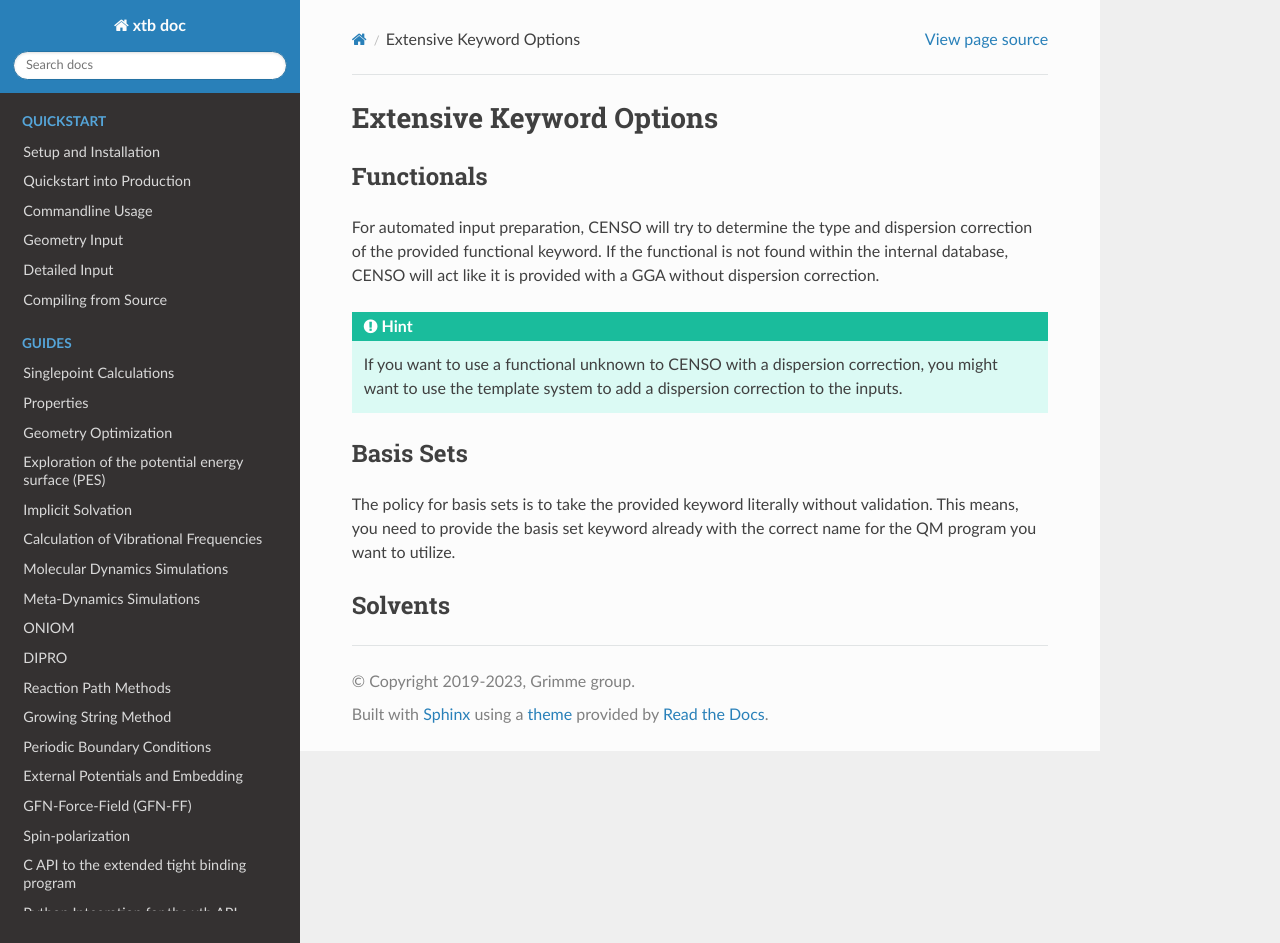
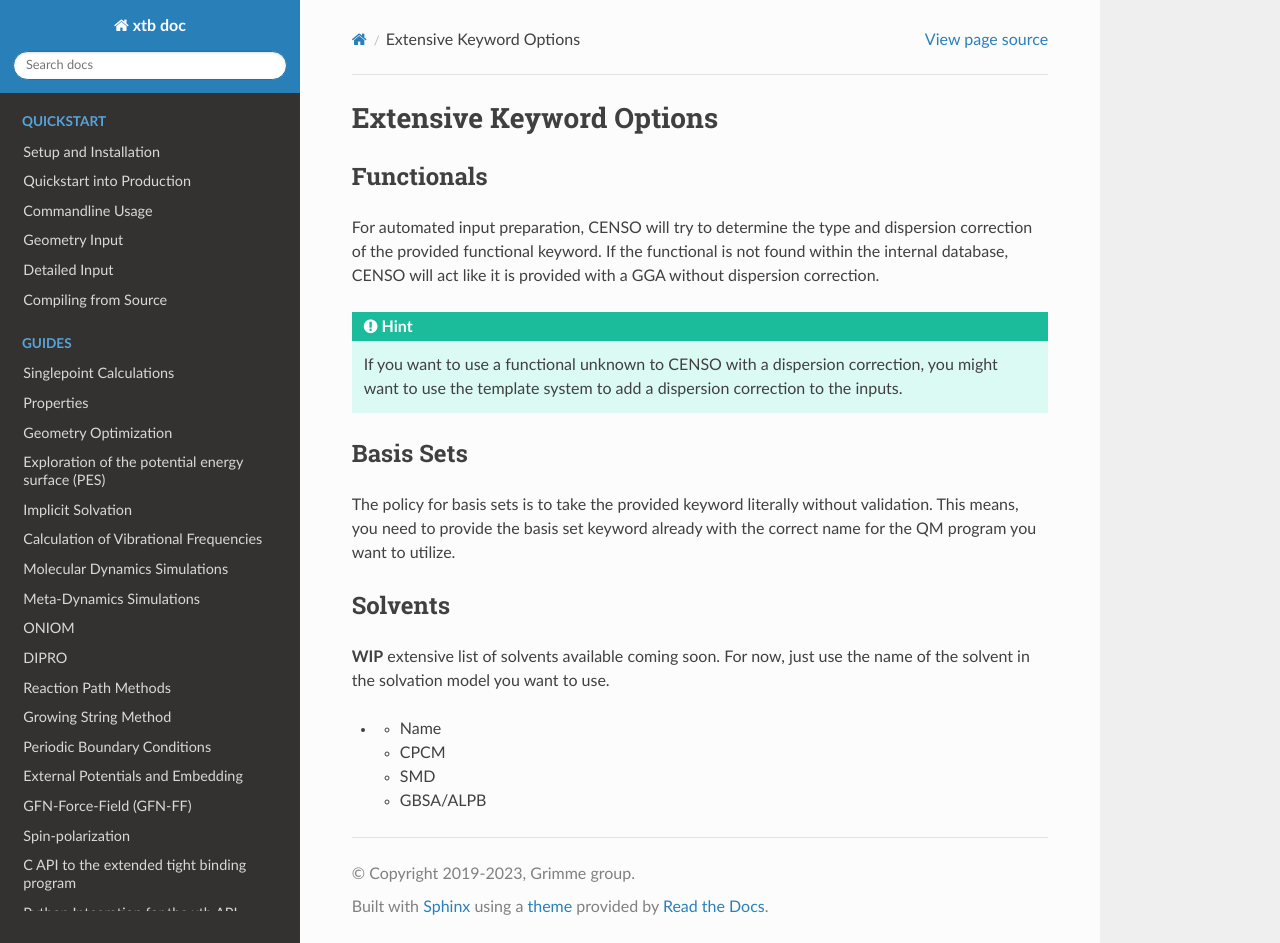
Before and after one commit to grimme-lab/xtb_docs, a Sphinx documentation site: the page built from source/CENSO_docs/censo_extensive_keywords.rst, in a window 1280 px wide and 943 px high. Built offline with Sphinx 7.4.7 and the Read the Docs theme 2.0.0, drawn with Linux system fonts in a browser that asks for light colours; pages that are not in the unit, such as notebooks, are missing from menus.

Commit message:
solvation info

```diff
--- a/source/CENSO_docs/censo.rst
+++ b/source/CENSO_docs/censo.rst
@@ -176,6 +176,8 @@ will be run. If the settings are identical, only one single-point will be run fo
 After that, CENSO will generate files for the simulation of the NMR spectrum using ANMR.
 Please note that the user needs to setup the ``.anmrrc`` file.
 
+For more detailed instructions see :ref:`nmr`.
+
 Optical Rotation
 ================
 
--- a/source/CENSO_docs/censo_extensive_keywords.rst
+++ b/source/CENSO_docs/censo_extensive_keywords.rst
@@ -33,6 +33,14 @@ for the QM program you want to utilize.
 Solvents
 --------
 
-.. list-table:: solvents
-    :widths: 30 100 30 30
+**WIP** extensive list of solvents available coming soon. For now, just use the name of the solvent in
+the solvation model you want to use.
+
+.. list-table:: Solvents Availability
+    :widths: 30 30 30 30
     :header-rows: 1
+
+* - Name
+  - CPCM
+  - SMD
+  - GBSA/ALPB
```
